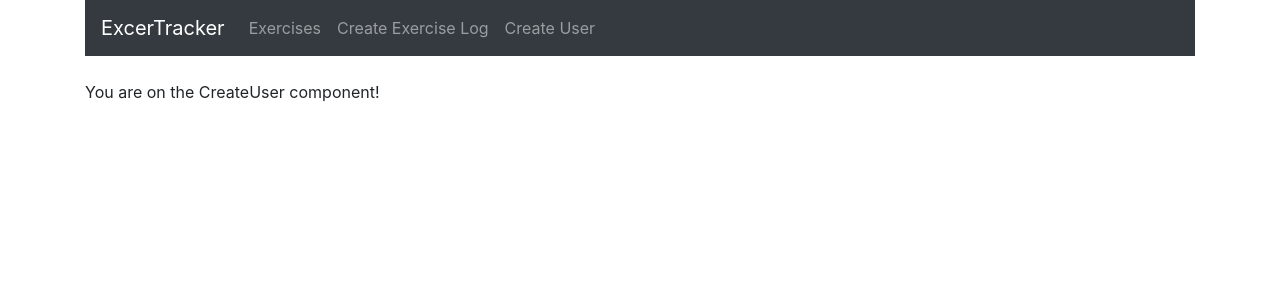
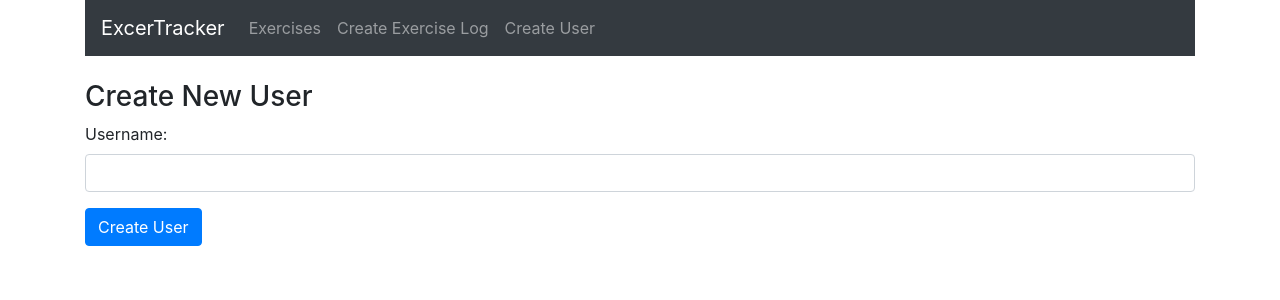
Before and after one commit to ryan258/mern-exercise-tracker, a React (Create React App) app: page /user in a window 1280 px wide. Shown: the top 300 px of the page. Built offline with nearby package versions, Linux system fonts and the light colour scheme; the HTML template or start-up script is replaced by a standard one.

Commit message:
Assemble the CreateUser component.

```diff
--- a/src/components/CreateExercise.js
+++ b/src/components/CreateExercise.js
@@ -108,7 +108,7 @@
               onChange={this.onChangeDuration}
             />
           </div>
-          <div className="form-gro">
+          <div className="form-group">
             <label>Date: </label>
             <div>
               <DatePicker
--- a/src/components/CreateUser.js
+++ b/src/components/CreateUser.js
@@ -1,10 +1,60 @@
 import React, { Component } from "react";
 
 export default class CreateUser extends Component {
+  constructor(props) {
+    super(props);
+
+    this.onChangeUsername = this.onChangeUsername.bind(this);
+    this.onSubmit = this.onSubmit.bind(this);
+
+    this.state = {
+      username: "",
+    };
+  }
+
+  onChangeUsername(e) {
+    this.setState({
+      username: e.target.value,
+    });
+  }
+
+  onSubmit(e) {
+    e.preventDefault();
+
+    const user = {
+      username: this.state.username,
+    };
+
+    console.log(user);
+
+    this.setState({
+      username: "",
+    });
+  }
+
   render() {
     return (
       <div>
-        <p> You are on the CreateUser component! </p>{" "}
+        <h3>Create New User</h3>
+        <form onSubmit={this.onSubmit}>
+          <div className="form-group">
+            <label>Username: </label>
+            <input
+              type="text"
+              required
+              className="form-control"
+              value={this.state.username}
+              onChange={this.onChangeUsername}
+            />
+          </div>
+          <div className="form-group">
+            <input
+              type="submit"
+              value="Create User"
+              className="btn btn-primary"
+            />
+          </div>
+        </form>
       </div>
     );
   }
```
